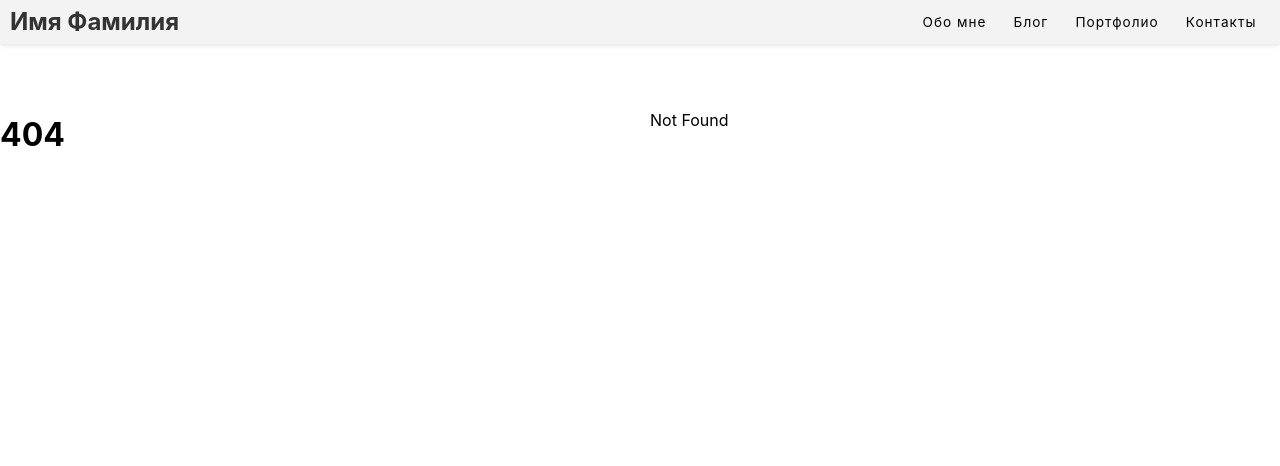
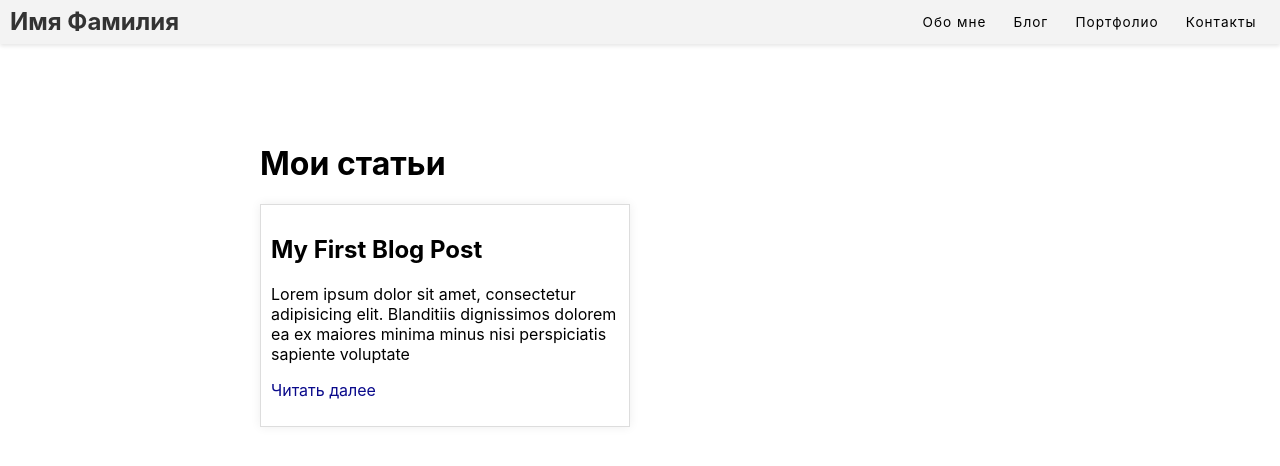
Before and after one commit to tibineeva/4_5, a SvelteKit app: page /blog in a window 1280 px wide. Before the commit this address had no page. Shown: the top 466 px of the page. Built offline with nearby package versions, Linux system fonts and the light colour scheme.

Commit message:
add main page and nav

```diff
--- /dev/null
+++ b/src/routes/blog/+layout.svelte
@@ -0,0 +1,3 @@
+<div class="container">
+    <slot />
+</div>
--- /dev/null
+++ b/src/routes/blog/+page.svelte
@@ -0,0 +1,44 @@
+<svelte:head>
+    <title>Блог</title>
+</svelte:head>
+<div class="container">
+    <h1>Мои статьи</h1>
+    <div class="blogposts">
+        {#each routes as page}
+            <div class="post">
+                <h2>{page.title}</h2>
+                <p>{page.body}</p>
+                <p class="readmore">
+                    <a class="link" href={`/blog/posts/${page.id}`}>
+                        Читать далее
+                    </a>
+                </p>
+            </div>
+        {/each}
+    </div>
+</div>
+<script>
+    import {routes} from './routes'
+</script>
+<style>
+.container {
+    margin: 50px auto;
+    max-width: 800px;
+    padding: 0 20px;
+}
+
+.blogposts {
+    display: grid;
+    grid-template-columns: 1fr 1fr;
+    gap: 20px;
+}
+
+.post {
+    border: 1px solid #ddd;
+    padding: 10px;
+    box-shadow: 0 0 10px #eee;
+}
+.link {
+    color: rgb(10, 10, 139);
+}
+</style>
--- /dev/null
+++ b/src/routes/blog/routes.js
@@ -0,0 +1,7 @@
+export const routes = [
+    {
+    id: 1,
+    title: 'My First Blog Post',
+    body: 'Lorem ipsum dolor sit amet, consectetur adipisicing elit. Blanditiis dignissimos dolorem ea ex maiores minima minus nisi perspiciatis sapiente voluptate',
+    }
+    ];
```
